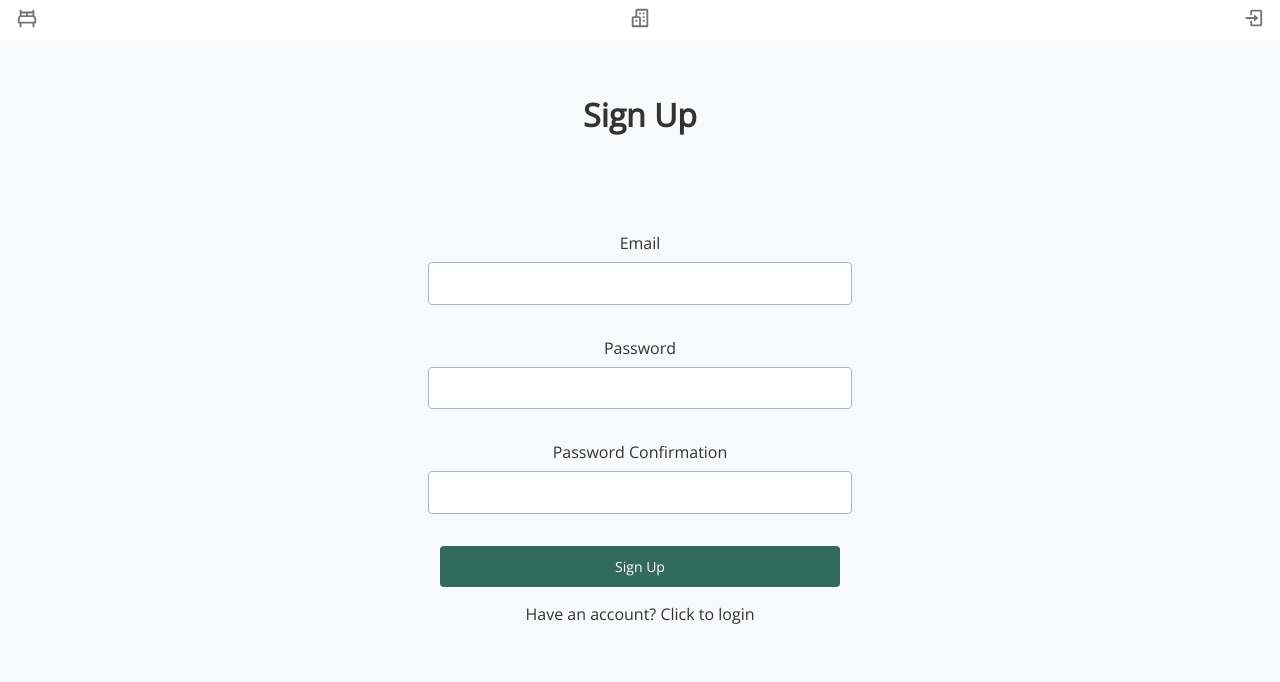
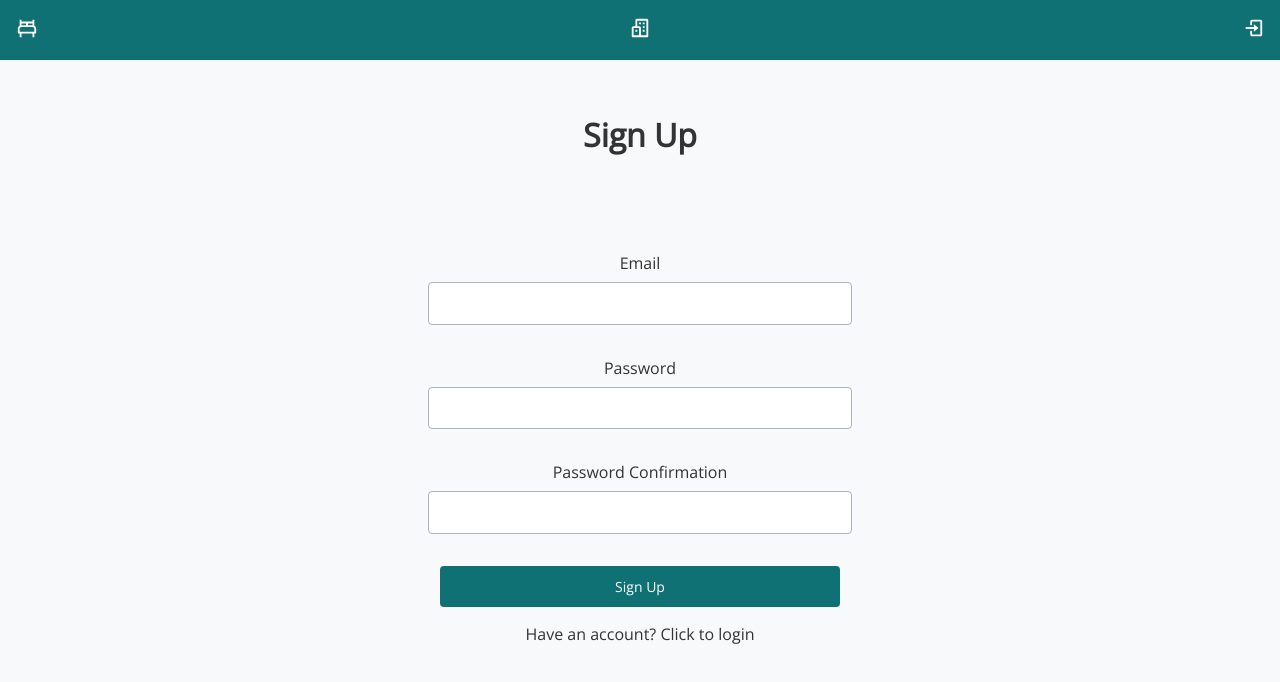
Before and after one commit to mjdiggs18e/Listings-Real-Estate, a React (Create React App) app: page /signup in a window 1280 px wide. Shown: the top 682 px of the page. Built offline with nearby package versions, Linux system fonts and the light colour scheme; no server answers; what leaflet-geosearch would draw is missing.

Commit message:
Updated colors for better clarity

```diff
--- a/src/components/CreateList.js
+++ b/src/components/CreateList.js
@@ -44,7 +44,7 @@ const CreateButton = styled.button`
   outline: none;
   border: none;
   border-radius: 4px;
-  background-color: #326b5b;
+  background-color: #0f7173;
   color: #fff;
   cursor: pointer;
   font-size: 14px;
--- a/src/components/ForgottenPassword.js
+++ b/src/components/ForgottenPassword.js
@@ -54,7 +54,7 @@ const ForgottenPassword = () => {
     outline: none;
     border: none;
     border-radius: 4px;
-    background-color: #326b5b;
+    background-color: #0f7173;
     color: #fff;
     cursor: pointer;
     font-size: 14px;
--- a/src/components/ListingDetails.js
+++ b/src/components/ListingDetails.js
@@ -198,23 +198,25 @@ const ListingDetails = ({ id }) => {
                 <ListingText>{post.description}</ListingText>
                 <ListingTitles>Features</ListingTitles>
                 <ListingFlex>
-                  <ListingText>{post.ac ? "A/C" : ""}</ListingText>
-                  <ListingText>{post.balcony ? "Balcony" : ""}</ListingText>
-                  <ListingText>{post.furnished ? "Furnished" : ""}</ListingText>
+                  <ListingText>{post.ac ? "A/C" : null}</ListingText>
+                  <ListingText>{post.balcony ? "Balcony" : null}</ListingText>
                   <ListingText>
-                    {post.garageParking ? "Garage parking" : ""}
+                    {post.furnished ? "Furnished" : null}
                   </ListingText>
                   <ListingText>
-                    {post.hardwoodFloor ? "Hardwood floors" : ""}
+                    {post.garageParking ? "Garage parking" : null}
                   </ListingText>
                   <ListingText>
-                    {post.laundry ? "Laundry unit" : ""}
+                    {post.hardwoodFloor ? "Hardwood floors" : null}
                   </ListingText>
                   <ListingText>
-                    {post.wheelchairAccess ? "Wheelchair accessibility" : ""}
+                    {post.laundry ? "Laundry unit" : null}
                   </ListingText>
                   <ListingText>
-                    {post.pets ? "Pets are allowed" : ""}
+                    {post.wheelchairAccess ? "Wheelchair accessibility" : null}
+                  </ListingText>
+                  <ListingText>
+                    {post.pets ? "Pets are allowed" : null}
                   </ListingText>
                 </ListingFlex>
                 <ListingTitles>Housing and Contact Information</ListingTitles>
--- a/src/components/Login.js
+++ b/src/components/Login.js
@@ -57,7 +57,7 @@ const Login = () => {
     outline: none;
     border: none;
     border-radius: 4px;
-    background-color: #326b5b;
+    background-color: #0f7173;
     color: #fff;
     cursor: pointer;
     font-size: 14px;
--- a/src/components/Sidebar.js
+++ b/src/components/Sidebar.js
@@ -7,25 +7,24 @@ import { useAuth } from "../firebase/Firebase";
 const SidebarContainer = styled.div`
   min-width: 80px;
   min-height: 100vh;
-  border-right: 2px solid #f8f9fa;
   display: flex;
   flex-direction: column;
   align-items: center;
   color: #fff;
-  background-color: #ffffff;
+  background-color: #0f7173;
 
   @media (max-width: 1360px) {
     min-width: unset;
     min-height: unset;
     border-right: 0;
     flex-direction: row;
-    height: 40px;
+    height: 60px;
     justify-content: space-between;
     padding: 0 1rem;
   }
 
   & svg {
-    color: #757373;
+    color: #ffffff;
     font-size: 22px;
     margin: 3rem 0;
     cursor: pointer;
@@ -45,7 +44,7 @@ const Sidebar = () => {
       <Link to="/houses/rent">
         <BiBuildings />
       </Link>
-      <Link to="/houses/saved">
+      <Link to="/">
         <BiLogOut onClick={() => logout()} />
       </Link>
     </SidebarContainer>
--- a/src/components/Signup.js
+++ b/src/components/Signup.js
@@ -56,7 +56,7 @@ const SignUp = () => {
     outline: none;
     border: none;
     border-radius: 4px;
-    background-color: #326b5b;
+    background-color: #0f7173;
     color: #fff;
     cursor: pointer;
     font-size: 14px;
```
